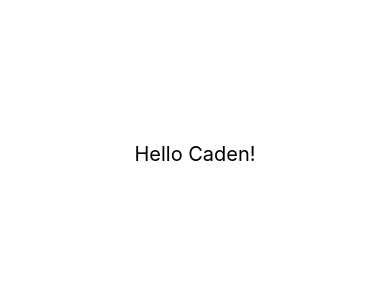
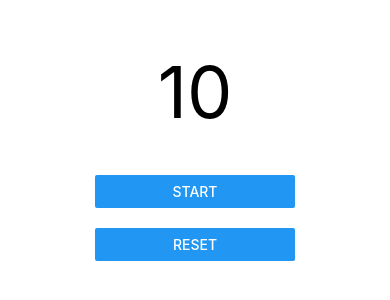
Before and after one commit to For-His-Glory/cozy-sleep-trainer, a React Native app: screen / in a window 390 px wide. Shown: the part 268-568 px from the top of the page. Built offline with nearby package versions, Linux system fonts and the light colour scheme.

Commit message:
Created timer logic, created basic UI for testing.

```diff
--- a/App.js
+++ b/App.js
@@ -1,12 +1,72 @@
-import { View, Text } from "react-native";
+// ----- Main Screen of the App ----- //
+import { useState, useEffect } from 'react';
+import { View, Text, Button, StyleSheet } from "react-native";
 
 export default function App() {
-  console.log("App is rendering");
+  // ----- TIMER STATE ----- //
+  const [ timeLeft, setTimeLeft ] = useState( 10 );
+  const [ isRunning, setIsRunning ] = useState( false );
 
+  // ----- TIMER LOGIC ----- //
+  useEffect( () => {
+    let interval;
+
+    if ( isRunning && timeLeft > 0 ) {
+      interval = setInterval( () => {
+        setTimeLeft( ( previousTime ) => previousTime - 1 );
+      }, 1000 );
+    }
+    if ( timeLeft === 0 ) {
+      setIsRunning( false );
+    }
+    return () => clearInterval( interval );
+  }, [ isRunning, timeLeft ] );
+
+  // ----- RESET FUNCTION ----- //
+  const resetTimer = () => {
+    setIsRunning( false );
+    setTimeLeft( 10 );
+  };
+
+  // ----- UI ----- //
   return (
-    <View style={{ flex: 1, backgroundColor: "white", justifyContent: "center", alignItems: "center" }}>
-      <Text style={{ fontSize: 20 }}>Hello Caden!
+    <View style={ styles.container }>
+      <Text style={ styles.timerText }>
+        { timeLeft }
       </Text>
+
+      <View style={ styles.buttonContainer }>
+        <Button
+          title="Start"
+          onPress={ () => setIsRunning( true ) }
+        />
+
+        <Button
+          title="Reset"
+          onPress={ resetTimer }
+        />
+      </View>
+
     </View>
   );
 }
+
+// ----- STYLES ----- //
+const styles = StyleSheet.create( {
+  container: {
+    flex: 1,
+    backgroundColor: '#fff',
+    alignItems: 'center',
+    justifyContent: 'center',
+  },
+
+  timerText: {
+    fontSize: 72,
+    marginBottom: 40,
+  },
+
+  buttonContainer: {
+    width: 200,
+    gap: 20,
+  },
+} );
--- a/app.json
+++ b/app.json
@@ -6,7 +6,6 @@
     "orientation": "portrait",
     "icon": "./assets/icon.png",
     "userInterfaceStyle": "light",
-    "newArchEnabled": true,
     "splash": {
       "image": "./assets/splash-icon.png",
       "resizeMode": "contain",
```
Also changed, not shown: .claude/settings.json (deleted).
